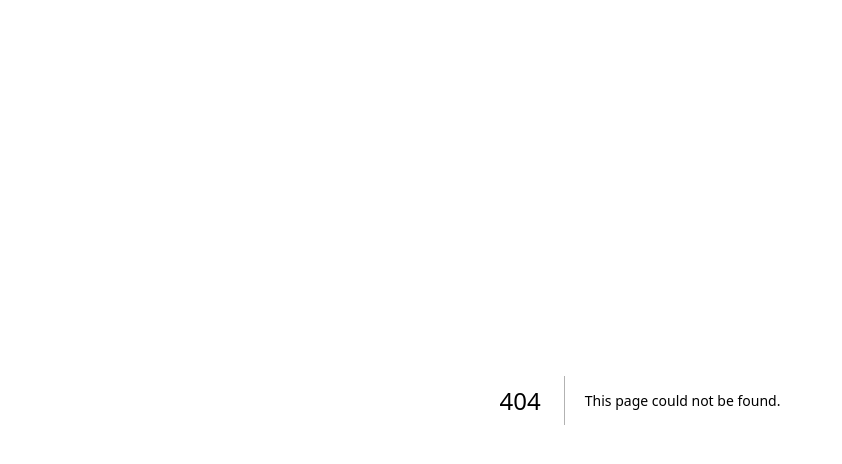
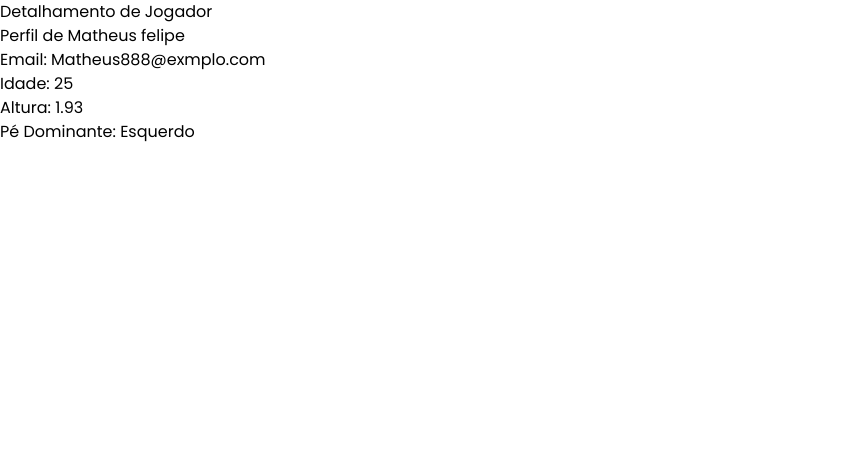
Before and after one commit to MatheusAPL/profut, a Next.js app: page /profile in a window 1280 px wide. Before the commit this address had no page. Shown: the top 464 px of the page, without its empty margins (0-842 px from the left). Built offline with nearby package versions, Linux system fonts and the light colour scheme.

Commit message:
perfilupdate

```diff
--- /dev/null
+++ b/src/app/components/Profile.jsx
@@ -0,0 +1,16 @@
+// components/Profile.js
+import React from 'react';
+
+const Profile = ({ user }) => {
+  return (
+    <div>
+      <h1>Perfil de {user.name}</h1>
+      <p>Email: {user.email}</p>
+      <p>Idade: {user.idade}</p>
+      <p>Altura: {user.altura}</p>
+      <p>Pé Dominante: {user.Pedominante}</p>
+    </div>
+  );
+};
+
+export default Profile;
--- /dev/null
+++ b/src/app/profile/page.jsx
@@ -0,0 +1,31 @@
+import React from "react";
+import Profile from "../components/Profile";
+import { useRouter } from "next/router";
+
+
+const UserProfile = () => {
+
+
+    const user = {
+        name: 'Matheus felipe',
+        email: 'Matheus888@exmplo.com',
+        idade: 25,
+        altura: 1.93,
+        Pedominante: 'Esquerdo',
+
+
+    };
+
+    return (
+
+
+        <div>
+            <h1>Detalhamento de Jogador</h1>
+            <Profile user={user} />
+
+
+        </div>
+    );
+};
+
+export default UserProfile;
```
